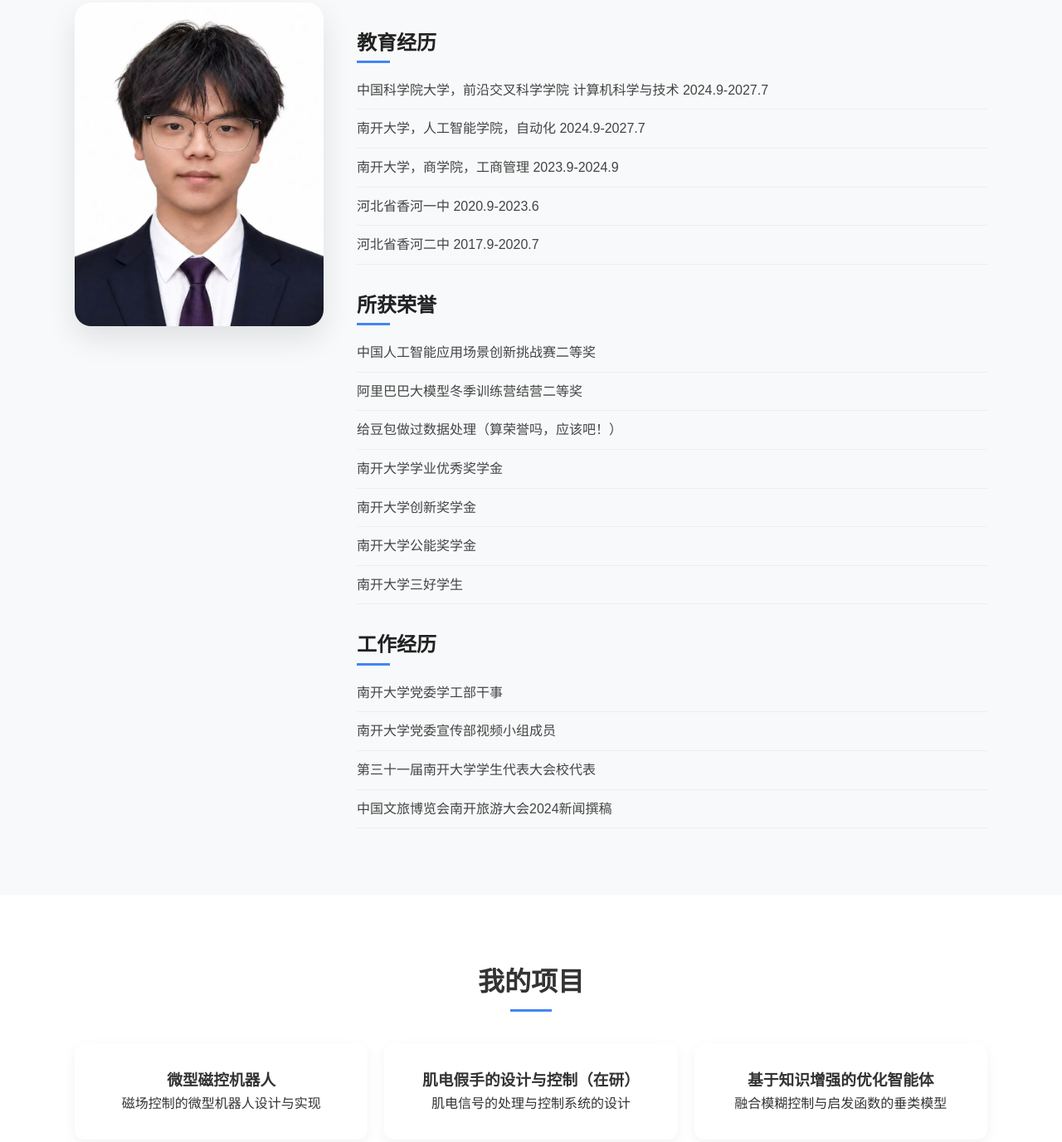
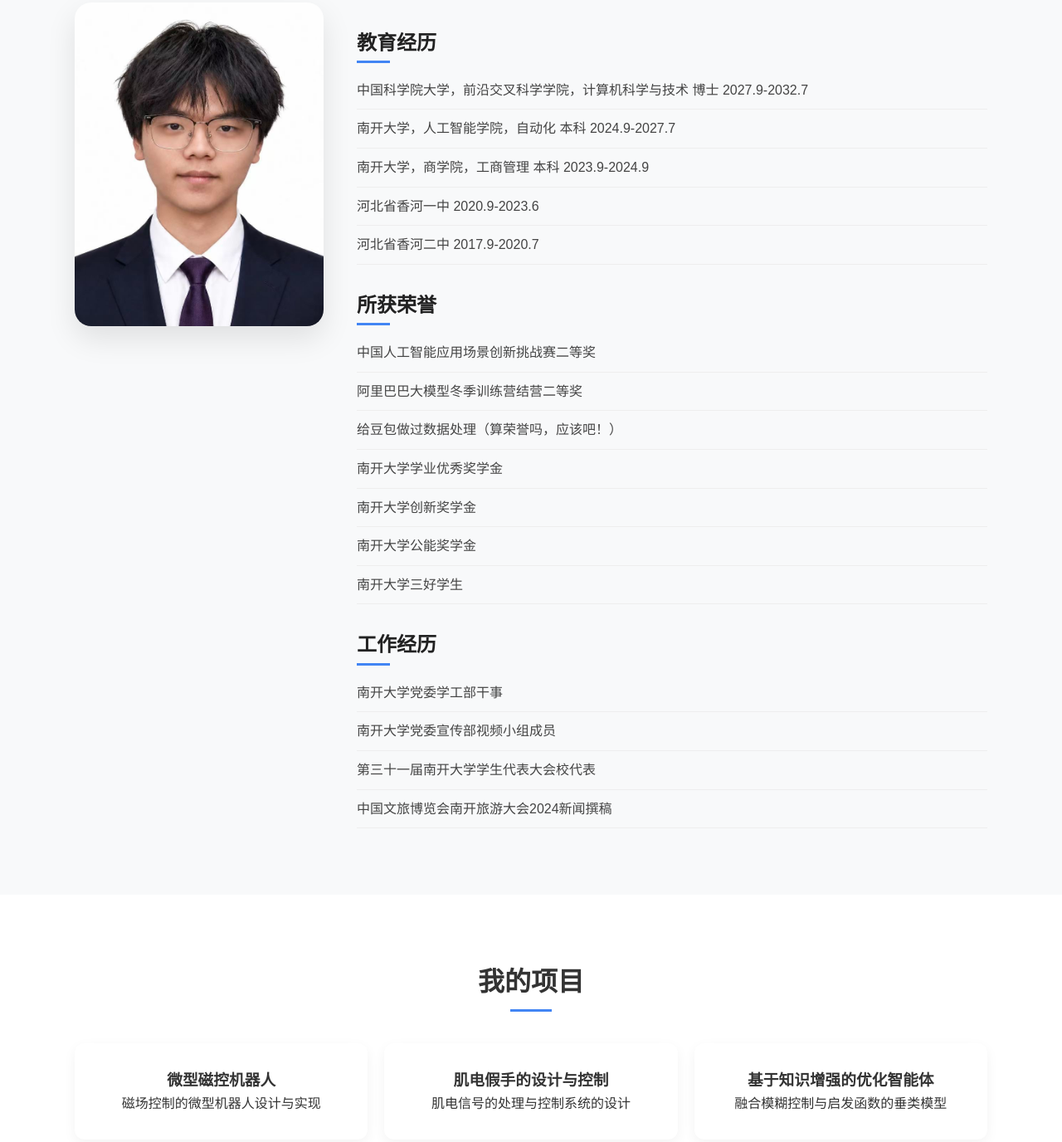
Before and after one commit to XiaonianWang/XiaonianWang.github.io, a plain HTML site: page index.html in a window 1280 px wide. Shown: the part 1447-2823 px from the top of the page at 83% size. Drawn offline with Linux system fonts and the light colour scheme.

Commit message:
Update index.html

```diff
--- a/index.html
+++ b/index.html
@@ -54,9 +54,9 @@
             <div class="content-column">
                 <h3 data-key="exp-edu-title">教育经历</h3>
                 <ul class="experience-list" data-key="exp-edu-list">
-                    <li>中国科学院大学，前沿交叉科学学院 计算机科学与技术 2024.9-2027.7</li>
-                    <li>南开大学，人工智能学院，自动化 2024.9-2027.7</li>
-                    <li>南开大学，商学院，工商管理 2023.9-2024.9</li>
+                    <li>中国科学院大学，前沿交叉科学学院，计算机科学与技术 博士 2027.9-2032.7</li>
+                    <li>南开大学，人工智能学院，自动化 本科 2024.9-2027.7</li>
+                    <li>南开大学，商学院，工商管理 本科 2023.9-2024.9</li>
                     <li>河北省香河一中 2020.9-2023.6</li>
                     <li>河北省香河二中 2017.9-2020.7</li>
                 </ul>
@@ -93,7 +93,7 @@
                     <p data-key="proj-1-d">磁场控制的微型机器人设计与实现</p>
                 </div>
                 <div class="project-card">
-                    <h3 data-key="proj-2-t">肌电假手的设计与控制（在研）</h3>
+                    <h3 data-key="proj-2-t">肌电假手的设计与控制</h3>
                     <p data-key="proj-2-d">肌电信号的处理与控制系统的设计</p>
                 </div>
                 <div class="project-card">
```
